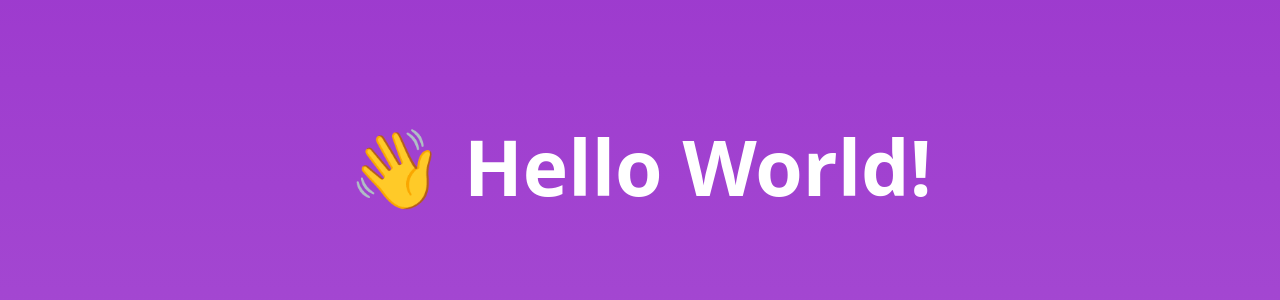
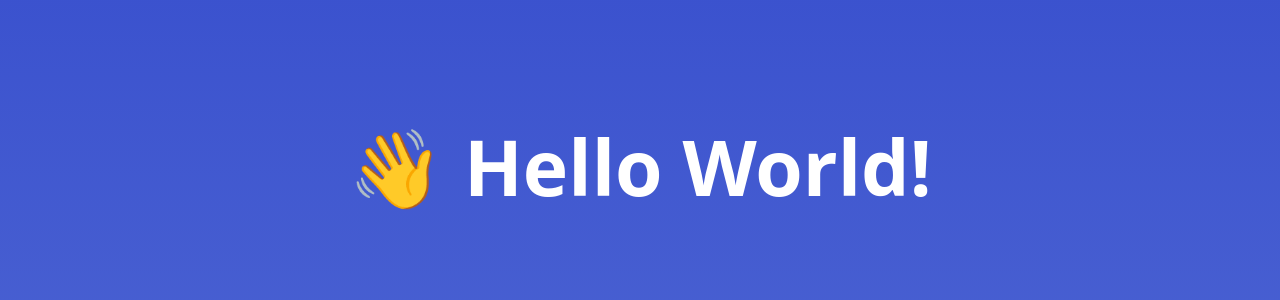
Before and after one commit to shinahverse/helloWorld, a plain HTML site: page index.html in a window 1280 px wide. Shown: the part 234-534 px from the top of the page. Drawn offline with Linux system fonts and the light colour scheme.

Commit message:
배경 색상 변경

```diff
--- a/style.css
+++ b/style.css
@@ -1,6 +1,6 @@
 body {
     font-family: system-ui;
-    background: linear-gradient(to bottom, darkorchid, rgba(153, 50, 204, 0.85));
+    background: linear-gradient(to bottom, rgb(50, 73, 204), rgba(50, 78, 204, 0.85));
     color: white;
     height: 100vh;
     margin: 0;
```
